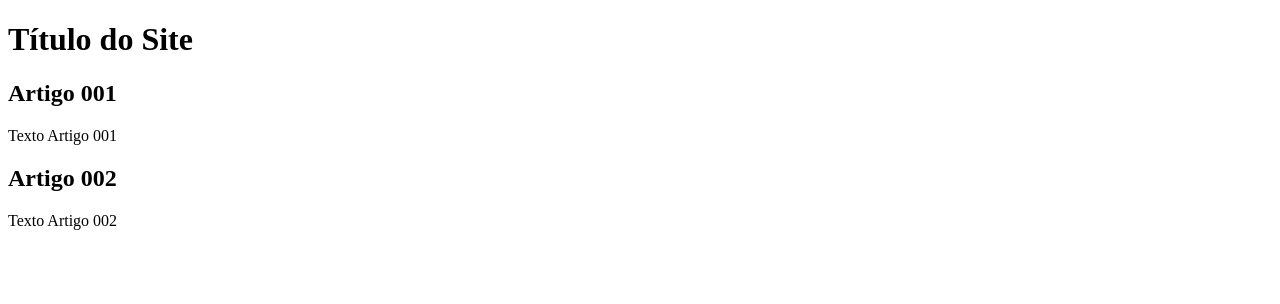
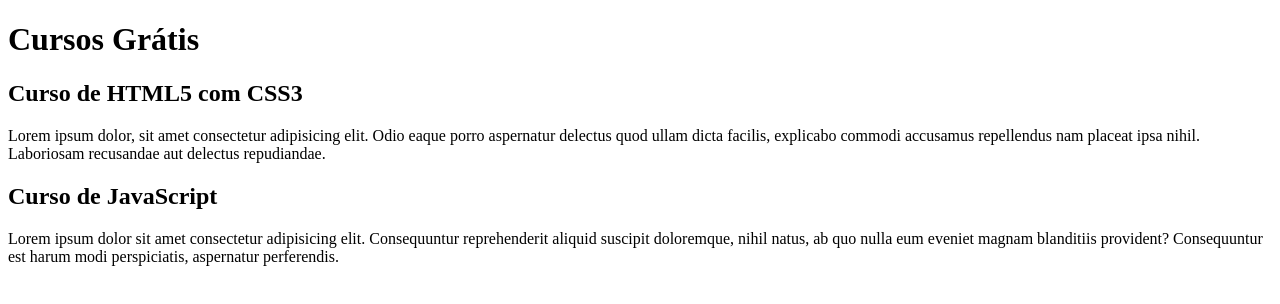
Before and after one commit to DaviMacielCavalcante/Projeto-Site, a plain HTML site: page index.html in a window 1280 px wide. Drawn offline with Linux system fonts and the light colour scheme.

Commit message:
comecei a escrever o conteúdo

```diff
--- a/index.html
+++ b/index.html
@@ -9,15 +9,15 @@
 <body>
     <main>
         <header>
-            <h1>Título do Site</h1>
+            <h1>Cursos Grátis</h1>
         </header>
         <article>
-            <h2>Artigo 001</h2>
-            <p>Texto Artigo 001</p>
+            <h2>Curso de HTML5 com CSS3</h2>
+            <p>Lorem ipsum dolor, sit amet consectetur adipisicing elit. Odio eaque porro aspernatur delectus quod ullam dicta facilis, explicabo commodi accusamus repellendus nam placeat ipsa nihil. Laboriosam recusandae aut delectus repudiandae.</p>
         </article>
         <article>
-            <h2>Artigo 002</h2>
-            <p>Texto Artigo 002</p>
+            <h2>Curso de JavaScript</h2>
+            <p>Lorem ipsum dolor sit amet consectetur adipisicing elit. Consequuntur reprehenderit aliquid suscipit doloremque, nihil natus, ab quo nulla eum eveniet magnam blanditiis provident? Consequuntur est harum modi perspiciatis, aspernatur perferendis.</p>
         </article>
     </main>
 </body>
```
